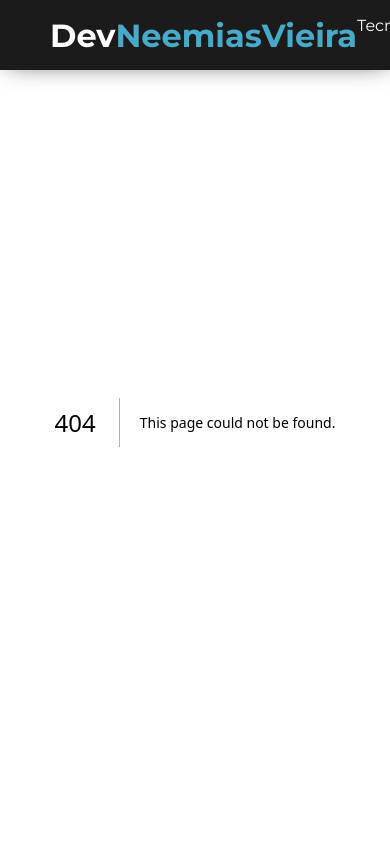
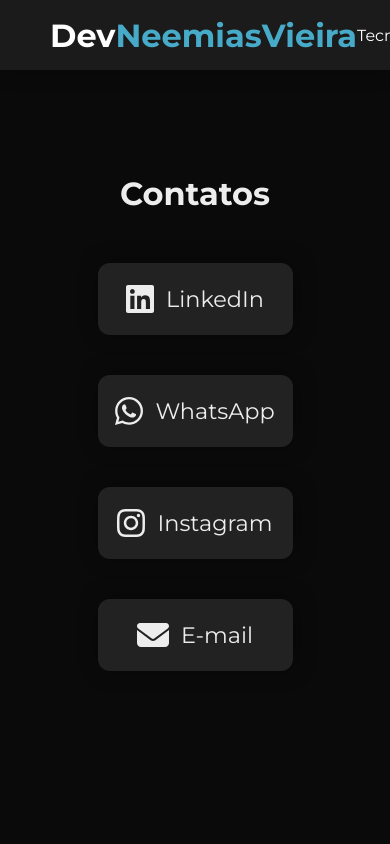
Before and after one commit to NeemiasVieira/PortfolioV2, a Next.js app: page /contact in a window 390 px wide. Before the commit this address had no page. Shown: the top 844 px of the page. Built offline with nearby package versions, Linux system fonts and the light colour scheme.

Commit message:
home, projects and contact pages without mobile view

```diff
--- a/next.config.ts
+++ b/next.config.ts
@@ -3,6 +3,15 @@
 const nextConfig: NextConfig = {
   /* config options here */
   reactStrictMode: true,
+  images: {
+    remotePatterns: [
+      {
+        protocol: 'https',
+        hostname: 'res.cloudinary.com',
+        pathname: '/dnsc6qj4i/**',
+      },
+    ],
+  },
 };
 
 export default nextConfig;
--- a/package.json
+++ b/package.json
@@ -10,7 +10,8 @@
     "dev": "next dev --turbopack",
     "build": "next build",
     "start": "next start",
-    "lint": "next lint"
+    "lint": "next lint",
+    "typecheck": "tsc --noEmit"
   },
   "dependencies": {
     "@fortawesome/free-brands-svg-icons": "^6.7.2",
--- /dev/null
+++ b/src/app/contact/page.tsx
@@ -0,0 +1,24 @@
+'use client';
+import { socialLinksFooter } from '@/components/footer/contract';
+import { ContactItem, ContactList, ContactsWrapper } from './style';
+import { FontAwesomeIcon } from '@fortawesome/react-fontawesome';
+
+const Contact = () => {
+  return (
+    <ContactsWrapper>
+      <h1>Contatos</h1>
+      <ContactList>
+        {socialLinksFooter.map((item) => (
+          <ContactItem key={item.link} $hoverColor={item.hoverColor}>
+            <a href={item.link} target="_blank">
+              <FontAwesomeIcon icon={item.icon} />
+              {item.name}
+            </a>
+          </ContactItem>
+        ))}
+      </ContactList>
+    </ContactsWrapper>
+  );
+};
+
+export default Contact;
--- /dev/null
+++ b/src/app/contact/style.ts
@@ -0,0 +1,57 @@
+import styled from 'styled-components';
+
+export const ContactsWrapper = styled.div`
+  display: flex;
+  justify-content: center;
+  align-items: center;
+  flex-flow: column wrap;
+  min-height: 100vh;
+  gap: 50px;
+  width: 100%;
+`;
+
+export const ContactList = styled.ul`
+  list-style: none;
+  display: flex;
+  justify-content: center;
+  align-items: center;
+  flex-flow: column wrap;
+  gap: 40px;
+  width: 100%;
+`;
+
+export const ContactItem = styled.li<{ $hoverColor: string }>`
+  display: flex;
+  justify-content: center;
+  align-items: center;
+  width: 50%;
+  max-width: 500px;
+  a {
+    display: flex;
+    justify-content: center;
+    align-items: center;
+    flex-flow: row nowrap;
+    gap: 12px;
+    width: 100%;
+    font-size: 1.4rem;
+    background-color: #222;
+    padding: 20px;
+    border-radius: 12px;
+    -webkit-box-shadow: 2px -1px 25px -6px rgba(0, 0, 0, 0.75);
+    -moz-box-shadow: 2px -1px 25px -6px rgba(0, 0, 0, 0.75);
+    box-shadow: 2px -1px 25px -6px rgba(0, 0, 0, 0.75);
+    transition: all 300ms;
+  }
+
+  svg {
+    font-size: 2rem;
+  }
+
+  &:hover {
+    a {
+      color: ${({ $hoverColor }) => $hoverColor};
+      border: ${({ $hoverColor }) => `solid ${$hoverColor} 2px`};
+      font-weight: 800;
+    }
+  }
+`;
--- /dev/null
+++ b/src/app/projects/[id]/style.ts
@@ -0,0 +1,104 @@
+import styled from 'styled-components';
+
+export const ProjectDetailsWrapper = styled.div`
+  margin-top: 120px;
+  min-height: 100vh;
+  display: flex;
+  align-items: center;
+  flex-flow: column wrap;
+  width: 100%;
+  font-size: 1.1rem;
+`;
+
+export const ProjectContent = styled.div`
+  display: flex;
+  justify-content: center;
+  flex-flow: row nowrap;
+  gap: 50px;
+  max-width: 1400px;
+`;
+
+export const ProjectInformation = styled.div`
+  display: flex;
+  align-items: center;
+  flex-flow: column wrap;
+  gap: 10px;
+  width: 55%;
+  max-width: 450px;
+
+  h1 {
+    text-align: start;
+    width: 100%;
+  }
+`;
+
+export const ProjectImage = styled.img`
+  width: 45%;
+  height: auto;
+  border-radius: 24px;
+  object-position: top;
+`;
+
+export const Actions = styled.div`
+  display: flex;
+  justify-content: center;
+  gap: 12px;
+  flex-flow: column wrap;
+  width: 100%;
+  margin-top: 20px;
+`;
+
+export const ProjectLink = styled.a`
+  padding: 10px;
+  background-color: #222;
+  border-radius: 10px;
+  cursor: pointer;
+  transition: transform 200ms ease-in-out;
+  font-weight: 700;
+  display: flex;
+  justify-content: center;
+  align-items: center;
+  margin-top: auto;
+  margin-bottom: 4px;
+  width: 80%;
+  gap: 7px;
+
+  svg {
+    font-size: 1.2rem;
+  }
+
+  &:hover {
+    transform: scale(1.1);
+  }
+`;
+
+export const LGPDWarn = styled.span`
+  display: flex;
+  justify-content: center;
+  align-items: center;
+  flex-flow: column wrap;
+  font-size: 0.9rem;
+  gap: 10px;
+  font-weight: 300;
+  margin-top: 15px;
+  padding: 15px;
+  border-radius: 10px;
+  box-shadow: 0px 4px 10px rgba(0, 0, 0, 0.1);
+  background-color: #222;
+
+  .titleAndIcon {
+    display: flex;
+    justify-content: center;
+    align-items: center;
+    flex-flow: row nowrap;
+    gap: 10px;
+
+    svg {
+      font-size: 2rem;
+    }
+
+    strong {
+      font-size: 1rem;
+    }
+  }
+`;
--- a/src/components/footer/contract.ts
+++ b/src/components/footer/contract.ts
@@ -6,20 +6,24 @@
     link: 'https://www.linkedin.com/in/neemiasvieira/',
     icon: faLinkedin,
     hoverColor: '#0077B5',
+    name: 'LinkedIn',
   },
   {
     link: 'https://wa.me/5513996020483?text=Olá,%20tudo%20bem?%20Vim%20através%20do%20seu%20portfólio,%20podemos%20conversar?',
     icon: faWhatsapp,
     hoverColor: '#25d366',
+    name: 'WhatsApp',
   },
   {
     link: 'https://www.instagram.com/NeemiasVieira',
     icon: faInstagram,
     hoverColor: '#c13584',
+    name: 'Instagram',
   },
   {
     link: 'mailto:neemias_vieira@outlook.com',
     icon: faEnvelope,
     hoverColor: '#0078d4',
+    name: 'E-mail',
   },
 ];
--- a/src/components/header/Header.tsx
+++ b/src/components/header/Header.tsx
@@ -55,16 +55,8 @@
               Projetos
             </a>
           </li>
-          {/* <li>
-            <Link href="#">FAQ</Link>
-          </li> */}
           <li>
-            <a
-              href="https://wa.me/5513996020483?text=Olá,%20tudo%20bem?%20Vim%20através%20do%20seu%20portfólio,%20podemos%20conversar?"
-              target="_blank"
-            >
-              Fale comigo
-            </a>
+            <Link href="/contact">Contatos</Link>
           </li>
         </ul>
       </nav>
--- a/src/components/projects/style.ts
+++ b/src/components/projects/style.ts
@@ -1,4 +1,5 @@
 'use client';
+import Image from 'next/image';
 import Link from 'next/link';
 import styled from 'styled-components';
 
@@ -35,16 +36,15 @@
   font-size: 0.9rem;
   margin-top: 10px;
   height: 100%;
+`;
 
-  img {
+export const ProjectImage = styled(Image)`
   aspect-ratio: 1;
   width: 150px;
   border-radius: 15px;
   align-self: center;
   object-fit: contain;
   object-position: center;
-    box-shadow: 0 4px 8px rgba(0, 0, 0, 0.1);
-  }
 `;
 
 export const ProjectLicense = styled.span<{ $isOpenSource?: boolean }>`
```
Also changed, not shown: src/app/projects/[id]/page.tsx (added, +83 -0 lines), src/components/profile/contract.ts (+6 -11 lines), src/components/projects/Projects.tsx (+3 -8 lines), src/components/projects/contract.ts (+42 -5 lines), 1 other file (tests, documents, lock files or other folders). Lines whose indentation alone changed are shown as unchanged.
